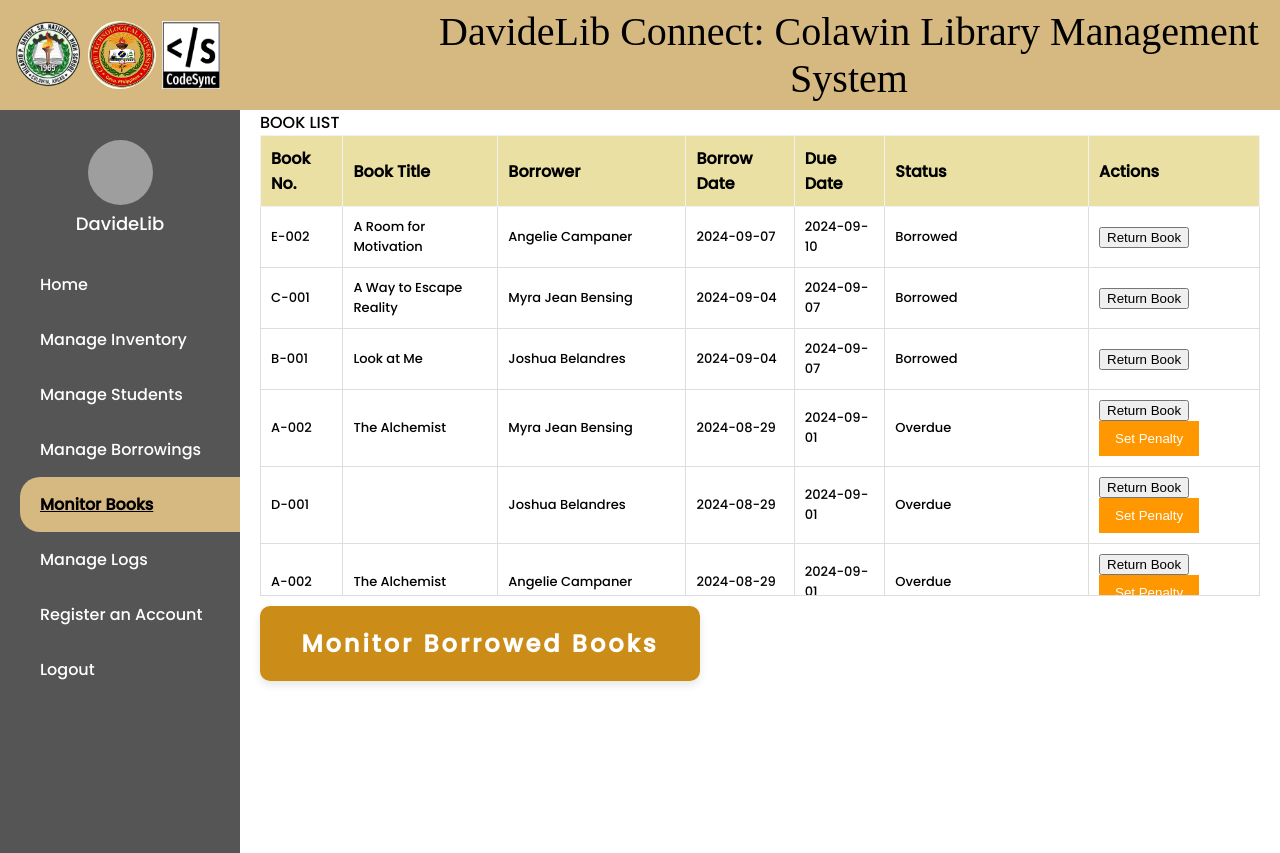
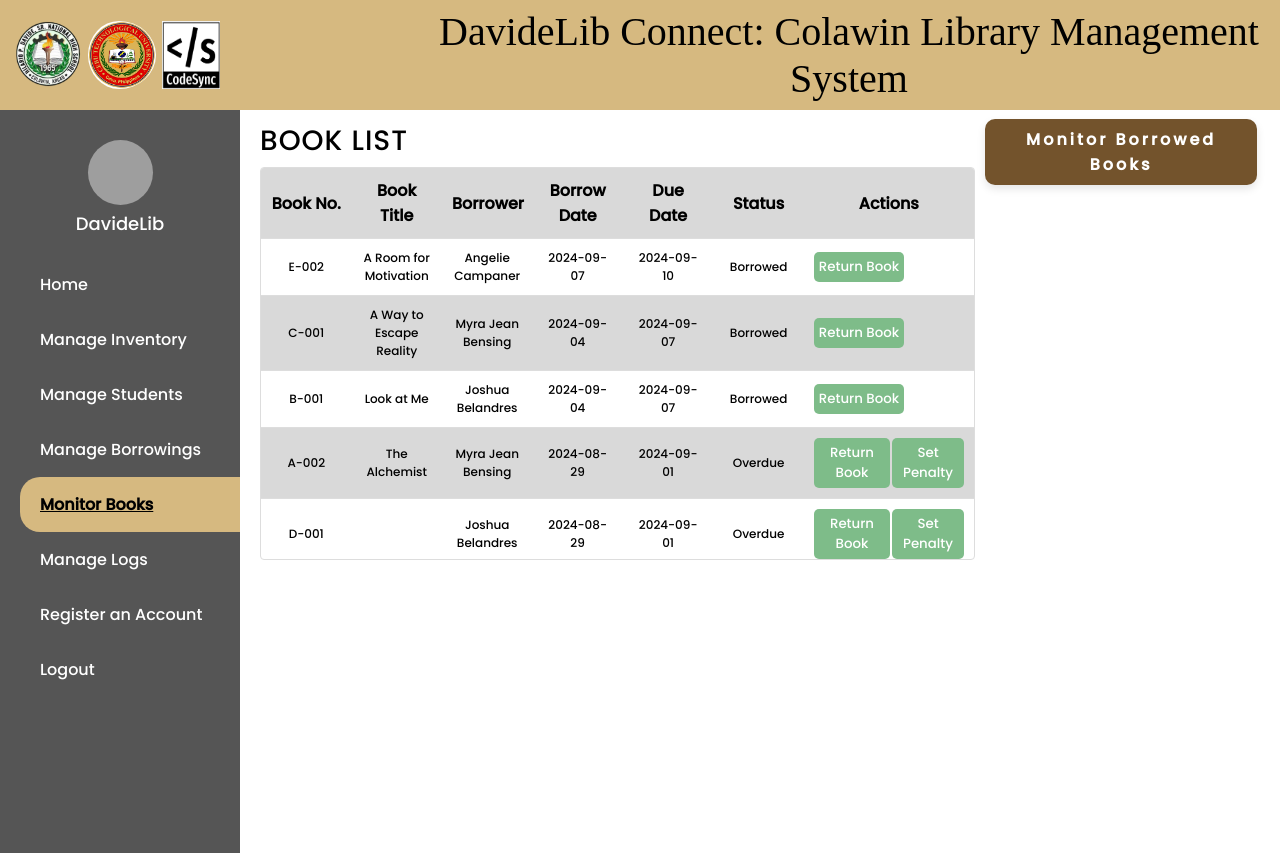
Before and after one commit to SoulSej10/DavideLibrary, a Django app: page /monitor-borrowed-books/ in a window 1280 px wide. Shown: the top 853 px of the page. Run offline with Django 5.2, Linux system fonts and the light colour scheme; a user stored in the database is signed in; data comes from the database, SQL or seed files in the repository; some web fonts are replaced; grey boxes are pictures that could not be loaded.

Commit message:
Update monitor_borrowed_books.css

```diff
--- a/davideLibrary/static/styles/monitor_borrowed_books.css
+++ b/davideLibrary/static/styles/monitor_borrowed_books.css
@@ -6,28 +6,46 @@
     margin-left: 240px; /* Adjust as per your sidebar width */
     padding: 20px;
     margin-top: 90px; /* Adjust as per your header height */
+
+}
+
+.top{
+    letter-spacing: 1px;
+    font-size: 28px;
+    margin-top:10px;
+    font-weight: 300;
+    margin-bottom: 5px;
+}
+
+.table-side-container {
     display: flex;
-    flex-direction: column;
+    justify-content: center;
+
+}
+
+.side{
+    width: 40%;
+    margin-top: -65px;
 }
 
 .head {
-    margin-top: 10px;
-    width: 400px;
+    margin-left: 10px;
+    margin-top: 17px;
+    width: 90%;
     display: flex;
     justify-content: center; /* Center the content horizontally */
     align-items: center; /* Center the content vertically */
-    padding: 20px; /* Add padding inside the div */
-    background-color: #CC8C18; /* Set the background color */
+    padding: 8px; /* Add padding inside the div */
+    background: #73532C;
     border-radius: 10px; /* Add rounded corners */
     box-shadow: 0 4px 8px rgba(0, 0, 0, 0.1); /* Optional: Add a slight shadow for depth */
     color: white; /* Set the text color */
-    margin-bottom: 20px; /* Space below the header */
+
 }
 
 .head h1 {
-
     margin: 0; /* Remove default margin from the h1 */
-    font-size: 24px; /* Set the font size */
+    font-size: 16px; /* Set the font size */
     font-family: 'Poppins', sans-serif; /* Set the font family */
     letter-spacing: 3px; /* Slightly increase the spacing between letters */
     text-align: center; /* Center the text within the h1 */
@@ -36,56 +54,111 @@
 
 
 
+form{
+    width: 90%;
+}
+
+.table-container {
+    max-height: 500px; /* Adjust the height as needed */
+    overflow: auto;
+    border: 1px solid #ddd; /* Optional: Add borders for styling */
+    border-radius: 4px;
+    width: 100%;
+}
+
+table {
+    width: 100%;
+    border-collapse: collapse;
+    flex: 1;
+
+}
+
+th, td {
+    padding: 10px;
+    text-align: left;
+    border-bottom: 1px solid #ddd;
+
+}
+
+th {
+    background: #D9D9D9;
+    position: sticky;
+    top: 0;
+    z-index: 1;
+    font-size: 16px;
+    text-align: center;
+}
+
+tbody {
+    display: block;
+    overflow-y: auto;
+    max-height: 320px; /* Adjust based on the container height */
+    font-size: 12px;
+}
+
+tr {
+    display: table;
+    width: 100%;
+    table-layout: fixed;
+}
+
+td {
+    text-align: center;
+    word-wrap: break-word; /* Ensures long text wraps inside cells */
+}
+tbody tr:nth-child(even) {
+    background: #D9D9D9;
+
+}
+.hidden {
+    display: none;
+}
+.blur {
+    filter: blur(4px);
+}
+
+.button-container {
+    display: flex;
+    flex-direction: row;
+    align-items: center;
+    gap:2px ;
+}
+
+.button-container button{
+    padding: 5px;
+    border: none;
+    background: #7EBC89;
+    color: white;
+    text-decoration: none;
+    border-radius: 5px;
+    cursor: pointer;
+    font-family: 'Poppins', sans-serif; /* Use your preferred font */
+}
+
+.button-container button:hover{
+    opacity: .8;
+
+}
 
 
 
-.table-container {
-    max-height: 460px; /* Set the height for the scrollable area */
-    overflow-y: auto; /* Add vertical scrollbar when needed */
-    border-bottom: 1px solid #ddd; /* Optional: border around the scrollable area */
-    /* position: relative; */
-}
-thead th {
-    position: sticky;
-    top: 0;
-    background-color: #eae0a4;
-    z-index: 1; /* Ensure the header is above the table body */
-    border: .1px solid #f2f2f2;
-    height: 20px;
-}
-table {
-    width: 100%;
-    border-collapse: collapse;
-}
-table, th, td {
-    border: 1px solid #ddd;
-}
-th, td {
-    padding: 10px;
-    text-align: left;
-}
-th {
-    background-color: #f2f2f2;
-}
-td {
-    font-size: 13px;
+
+
+/* button:hover{
+    opacity: .8;
 }
 
-
-button:hover{
-    opacity: .8;
-}
 .btn {
     padding: 10px 16px;
     border: none;
     cursor: pointer;
-}
+} */
 .btn-success {
     background-color: #4CAF50;
     color: white;
 }
 .btn-warning {
-    background-color: #ff9800;
+    background: #FF2222;
     color: white;
 }
 .custom-modal {
```
